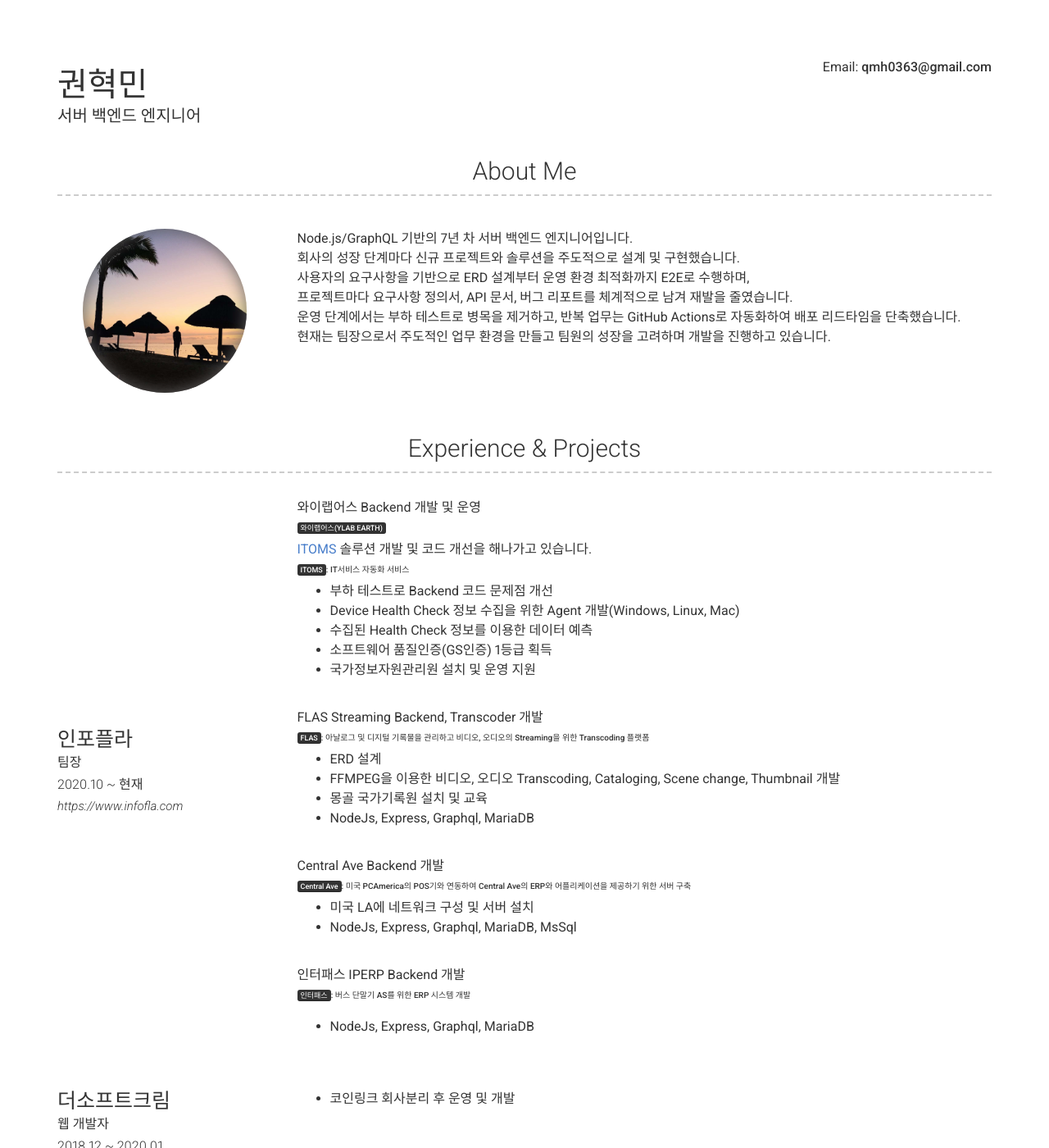
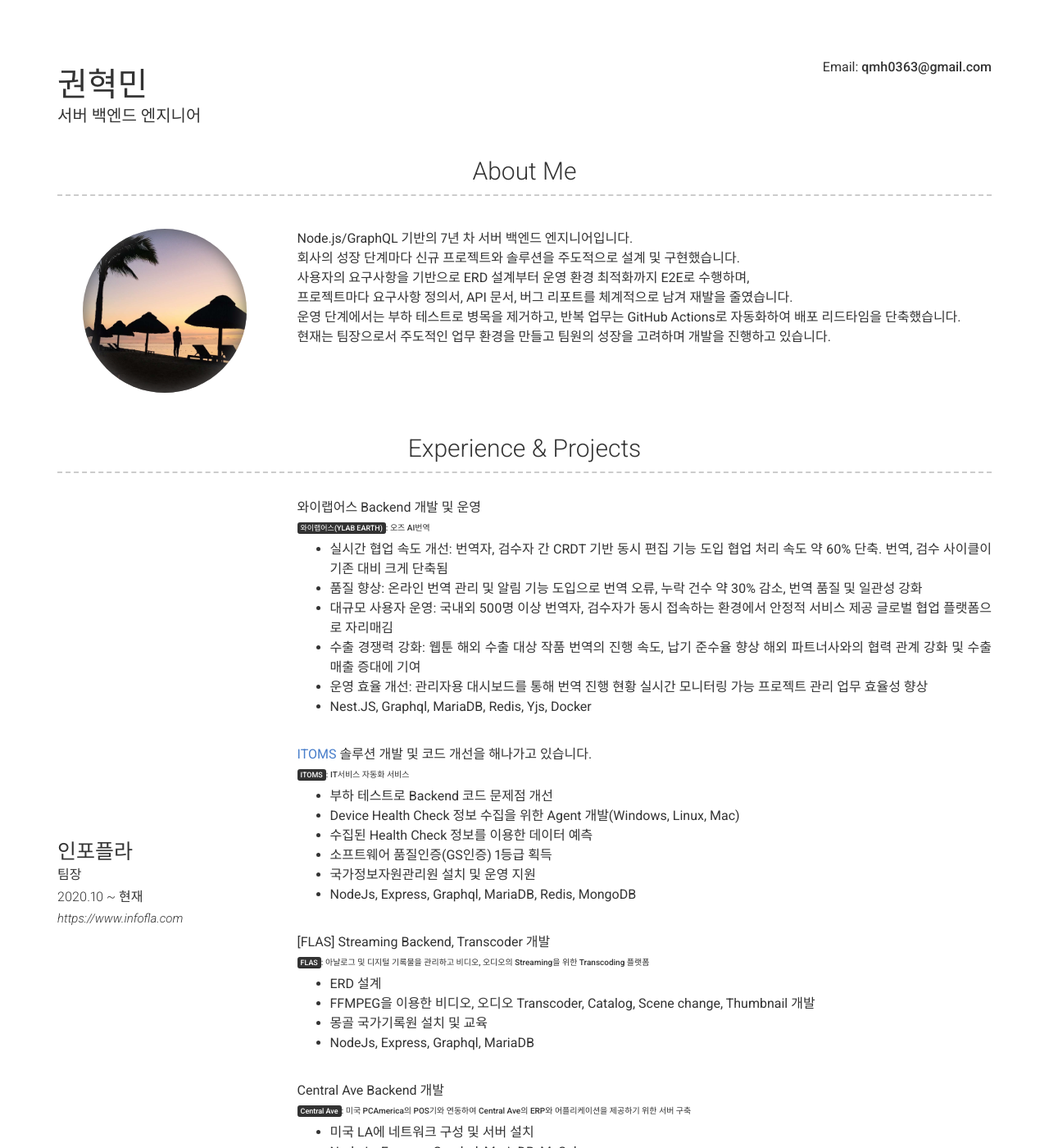
Before and after one commit to kwon-hm/kwon-hm.github.io, a Jekyll site: the page built from index.md, in a window 1280 px wide and 1400 px high. Shown: the whole window at 82% size. Built offline with Jekyll 4.4.1, drawn with Linux system fonts in a browser that asks for light colours; nearby versions of some CDN libraries.

Commit message:
이력 추가

```diff
--- a/_config.yml
+++ b/_config.yml
@@ -82,7 +82,13 @@ content:
         # quote: >
         description: | # this will include new lines to allow paragraphs
           와이랩어스 Backend 개발 및 운영 <br>
-          ##### <mark>와이랩어스(YLAB EARTH)</mark>
+          ##### <mark>와이랩어스(YLAB EARTH)</mark>: 오즈 AI번역<br>
+            - 실시간 협업 속도 개선: 번역자, 검수자 간 CRDT 기반 동시 편집 기능 도입  협업 처리 속도 약 60% 단축. 번역, 검수 사이클이 기존 대비 크게 단축됨
+            - 품질 향상: 온라인 번역 관리 및 알림 기능 도입으로 번역 오류, 누락 건수 약 30% 감소, 번역 품질 및 일관성 강화
+            - 대규모 사용자 운영: 국내외 500명 이상 번역자, 검수자가 동시 접속하는 환경에서 안정적 서비스 제공  글로벌 협업 플랫폼으로 자리매김
+            - 수출 경쟁력 강화: 웹툰 해외 수출 대상 작품 번역의 진행 속도, 납기 준수율 향상  해외 파트너사와의 협력 관계 강화 및 수출 매출 증대에 기여
+            - 운영 효율 개선: 관리자용 대시보드를 통해 번역 진행 현황 실시간 모니터링 가능  프로젝트 관리 업무 효율성 향상
+            - Nest.JS, Graphql, MariaDB, Redis, Yjs, Docker <br><br>
 
           [ITOMS](https://itoms.infofla.com) 솔루션 개발 및 코드 개선을 해나가고 있습니다. <br>
           ##### <mark>ITOMS</mark>: IT서비스 자동화 서비스 <br>
@@ -90,12 +96,13 @@ content:
             - Device Health Check 정보 수집을 위한 Agent 개발(Windows, Linux, Mac)
             - 수집된 Health Check 정보를 이용한 데이터 예측
             - 소프트웨어 품질인증(GS인증) 1등급 획득
-            - 국가정보자원관리원 설치 및 운영 지원 <br><br>
+            - 국가정보자원관리원 설치 및 운영 지원
+            - NodeJs, Express, Graphql, MariaDB, Redis, MongoDB <br><br>
 
-          FLAS Streaming Backend, Transcoder 개발 <br>
+          [FLAS] Streaming Backend, Transcoder 개발 <br>
           ##### <mark>FLAS</mark>: 아날로그 및 디지털 기록물을 관리하고 비디오, 오디오의 Streaming을 위한 Transcoding 플랫폼 <br>
             - ERD 설계
-            - FFMPEG을 이용한 비디오, 오디오 Transcoding, Cataloging, Scene change, Thumbnail 개발
+            - FFMPEG을 이용한 비디오, 오디오 Transcoder, Catalog, Scene change, Thumbnail 개발
             - 몽골 국가기록원 설치 및 교육
             - NodeJs, Express, Graphql, MariaDB <br><br>
 
```
